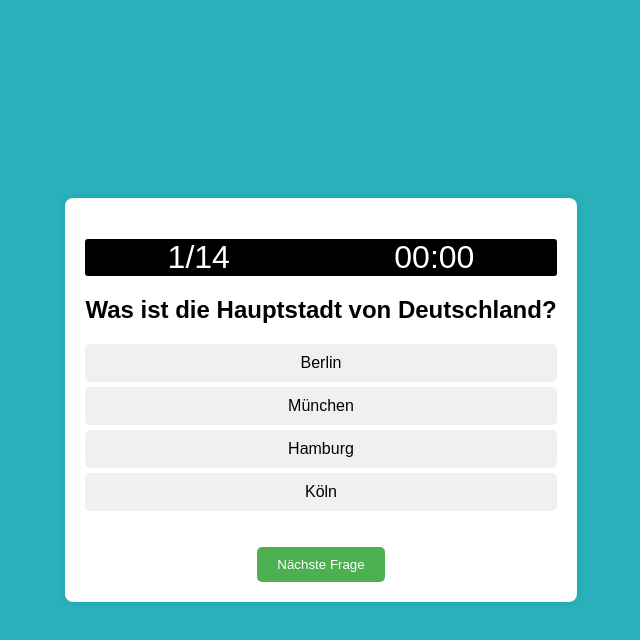
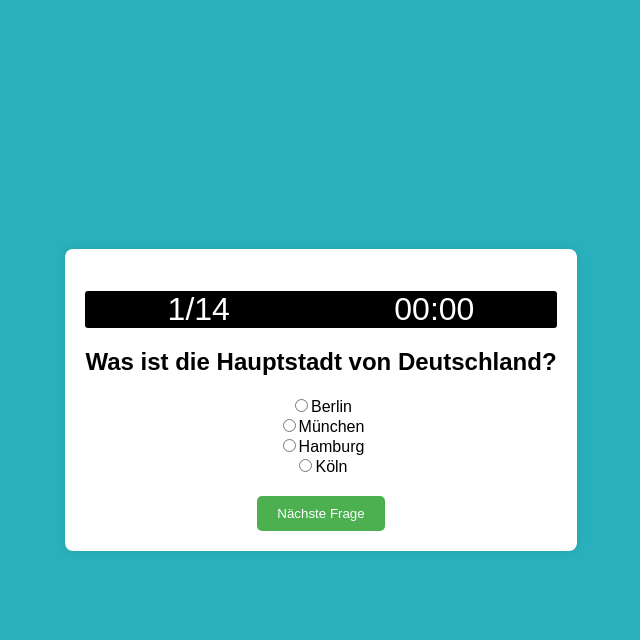
Before and after one commit to Die-Spengergasse/quiz-2ahwii-sj2425, a plain HTML site: page index.html in a window 1280 px wide. Both pictures are taken after a click on the button "Quiz starten". Shown: the whole page, without its empty margins (319-959 px from the left). Drawn offline with Linux system fonts and the light colour scheme.

Commit message:
commit lets go

```diff
--- a/index.html
+++ b/index.html
@@ -26,7 +26,7 @@
 
             </div>
             <h2 id="question"></h2>
-            <ul id="options"></ul>
+            <div id="options"></div>
         </div>
 
         <div id="weiter-container">
--- a/quiz.js
+++ b/quiz.js
@@ -1,6 +1,7 @@
 // Klasse Frage erstellen
 import { fragen } from "./fragen.js"; // Importiere die Fragen aus der JSON-Datei
 globalThis.fragen = fragen; // Globales Array für die Fragen
+
 class Frage {
     constructor(frage, optionen, antwort) {
         this.frage = frage;
@@ -24,18 +25,36 @@ document.addEventListener("DOMContentLoaded", () => {
     const questionText = document.getElementById("question");
     const optionsList = document.getElementById("options");
     const weiterBtn = document.getElementById("weiter-btn");
+    const questionNumber = document.getElementById("question-number");
+
     let currentQuestionIndex = 0;
-    const questionNumber = document.getElementById("question-number");
+    let fragerichtig = 0;
+    let fragefalsch = 0;
 
     function renderQuestion(frageObj) {
         questionText.textContent = frageObj.frage;
         optionsList.innerHTML = "";
 
-        frageObj.optionen.forEach(option => {
-            const li = document.createElement("li");
-            li.textContent = option;
-            optionsList.appendChild(li);
+        frageObj.optionen.forEach((option, index) => {
+            const container = document.createElement("div"); // Wrapper für Radio + Label
+            container.classList.add("option-container");
+
+            const radio = document.createElement("input");
+            radio.type = "radio";
+            radio.name = "frageOption";
+            radio.value = option;
+            radio.id = `option-${index}`;
+
+            const label = document.createElement("label");
+            label.setAttribute("for", radio.id);
+            label.textContent = option;
+
+            container.appendChild(radio);
+            container.appendChild(label);
+            optionsList.appendChild(container);
         });
+
+        questionNumber.textContent = `${currentQuestionIndex + 1}/${fragenObjekte.length}`;
     }
 
     startButton.addEventListener("click", () => {
@@ -47,10 +66,26 @@ document.addEventListener("DOMContentLoaded", () => {
     });
 
     weiterBtn.addEventListener("click", () => {
+        const selected = document.querySelector('input[name="frageOption"]:checked');
+
+        if (!selected) {
+            weiterBtn.disabled = true;
+        }
+
+        weiterBtn.disabled = false;
+
+        const userAnswer = selected.value;
+        const currentFrage = fragenObjekte[currentQuestionIndex];
+
+        if (currentFrage.pruefen(userAnswer)) {
+            fragerichtig++;
+        }
+        else {
+            fragefalsch++;
+        }
+
         currentQuestionIndex++;
-        if (currentQuestionIndex < fragenObjekte.length) {
-            questionNumber.textContent = `${currentQuestionIndex + 1}/${fragenObjekte.length}`;
-        }
+
         renderQuestion(fragenObjekte[currentQuestionIndex]);
     });
 });
```
Also changed, not shown: quiz.css (line endings or trailing spaces).
